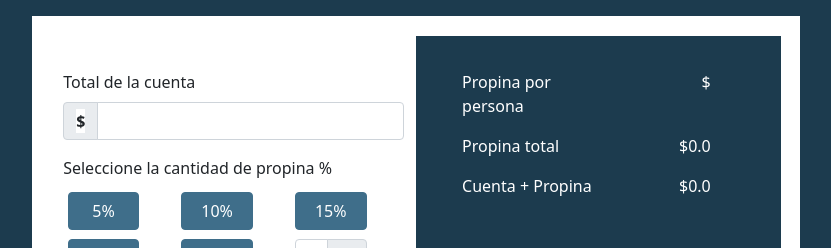
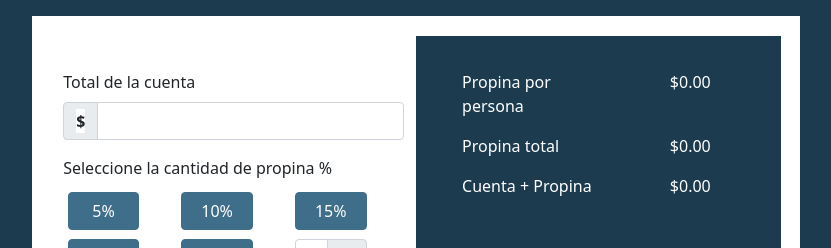
Before and after one commit to pabvelas01/litioByte, an Angular app: page / in a window 1280 px wide. Shown: the part 137-385 px from the top of the page, without its empty margins (224-1055 px from the left). Built offline with nearby package versions, Linux system fonts and the light colour scheme.

Commit message:
Calculadora de propina implementada Issue main

```diff
--- a/src/app/contenedor/contenedor.component.html
+++ b/src/app/contenedor/contenedor.component.html
@@ -1,4 +1,7 @@
 <div class="row align-items-start contenido">
     <app-cuenta #cuentaComponent class="col-12 col-md"></app-cuenta>
-    <app-resumen [propinaPorPersona]="cuentaComponent.inputTotalCuenta"  class="col-12 col-md"></app-resumen>
+    <app-resumen
+    [totalCuenta]="cuentaComponent.inputTotalCuenta"
+    [personas]="cuentaComponent.inputTotalPersonas"
+     [porcentaje]="cuentaComponent.porcentaje"   class="col-12 col-md"></app-resumen>
 </div>
--- a/src/app/cuenta/cuenta.component.html
+++ b/src/app/cuenta/cuenta.component.html
@@ -7,15 +7,15 @@
 
   <label class="form-label">Seleccione la cantidad de propina %</label>
   <div class="row" width="100%">
-      <div class="col"><button type="button" class="btn btn-porcentual">5%</button></div>
-      <div class="col"><button type="button" class="btn btn-porcentual">10%</button></div>
-      <div class="col"><button type="button" class="btn btn-porcentual">15%</button></div>
+      <div class="col"><button (click)="setearPorcentaje('5')" type="button" class="btn btn-porcentual">5%</button></div>
+      <div class="col"><button (click)="setearPorcentaje('10')" type="button" class="btn btn-porcentual">10%</button></div>
+      <div class="col"><button (click)="setearPorcentaje('15')" type="button" class="btn btn-porcentual">15%</button></div>
   </div>
   <div class="row" width="100%">
-      <div class="col"><button type="button" class="btn btn-porcentual">25%</button></div>
-      <div class="col"><button type="button" class="btn btn-porcentual">50%</button></div>
+      <div class="col"><button (click)="setearPorcentaje('25')" type="button" class="btn btn-porcentual">25%</button></div>
+      <div class="col"><button (click)="setearPorcentaje('50')"  type="button" class="btn btn-porcentual">50%</button></div>
       <div class="col"><div class="input-group mb-2  grupo_btn">
-        <input type="text" (keypress)="keyPressNumeric($event)" class="form-control" aria-label="Amount (to the nearest dollar)">
+        <input type="text" [(ngModel)]="inputPorcentaje" (change)="setearPorcentaje(inputPorcentaje)" (keypress)="keyPressNumeric($event)" class="form-control" aria-label="Amount (to the nearest dollar)">
         <span class="input-group-text">%</span>
       </div>
     </div>
--- a/src/app/cuenta/cuenta.component.ts
+++ b/src/app/cuenta/cuenta.component.ts
@@ -8,6 +8,8 @@ import { Component, OnInit } from '@angular/core';
 export class CuentaComponent implements OnInit {
   public inputTotalCuenta:string="";
   public inputTotalPersonas:string="";
+  public inputPorcentaje:string="";
+ public porcentaje:string="";
   constructor() { }
 
   ngOnInit(): void {
@@ -34,4 +36,8 @@ export class CuentaComponent implements OnInit {
     this.inputTotalPersonas="";
   }
 
+  public setearPorcentaje(porcentaje:string){
+    this.porcentaje=porcentaje;
+  }
+
 }
--- a/src/app/resumen/resumen.component.html
+++ b/src/app/resumen/resumen.component.html
@@ -1,17 +1,17 @@
 <div class="row contenido">
 <div class="row">
     <div class="col-7"><p>Propina por persona</p></div>
-    <div class="col"><p class="text-end">${{propinaPorPersona}}</p></div>
+    <div class="col"><p class="text-end">${{numericPropinaPorPersona | number:'1.2-2'}}</p></div>
 </div>
 
 <div class="row">
     <div class="col-7"><p>Propina total</p></div>
-    <div class="col"><p class="text-end">$0.0</p></div>
+    <div class="col"><p class="text-end">${{numericPropina  | number:'1.2-2'}}</p></div>
 </div>
 
 <div class="row">
     <div class="col-7"><p>Cuenta + Propina</p></div>
-    <div class="col"><p class="text-end">$0.0</p></div>
+    <div class="col"><p class="text-end">${{cuentaMasPropina  | number:'1.2-2'}}</p></div>
 </div>
 
 <div class="row">
--- a/src/app/resumen/resumen.component.ts
+++ b/src/app/resumen/resumen.component.ts
@@ -6,11 +6,49 @@ import { Component, OnInit , Input} from '@angular/core';
   styleUrls: ['./resumen.component.css']
 })
 export class ResumenComponent implements OnInit {
-  @Input() propinaPorPersona:string="0.0";
+  @Input() totalCuenta:string="0";
+  @Input() personas:string="0";
+  @Input() porcentaje:string="0";
+  public numericCuenta:number=0;
+  public numericPersonas:number=0;
+  public numericPorcentaje:number=0;
+
+  public numericPropina:number=0;
+  public numericPropinaPorPersona:number=0;
+  public cuentaMasPropina:number=0;
   constructor() { }
+
+  private setearValoresNumericos(){
+    this.numericCuenta=Number(this.totalCuenta);
+    this.numericPersonas=Number(this.personas);
+    this.numericPorcentaje=Number(this.porcentaje);
+  }
+
+  private resetear(){
+    this.numericPropina=0;
+    this.numericPropinaPorPersona=0;
+    this.cuentaMasPropina=0;
+  }
+  private calcularPropinas(){
+    if(this.numericPersonas >0){
+    this.numericPropina=(this.numericPorcentaje/100) * this.numericCuenta;
+    this.numericPropinaPorPersona=((this.numericPorcentaje/100)*this.numericCuenta)/5;
+    this.cuentaMasPropina=this.numericPropina+this.numericCuenta;
+    }
+    else{
+      this.resetear()
+    }
+  }
 
   ngOnInit(): void {
   }
+  ngOnChanges(changes: any) {
+
+    this.setearValoresNumericos();
+    console.log(changes);
+    this.calcularPropinas();
+}
+
   refresh(): void {
     window.location.reload();
 }
```
